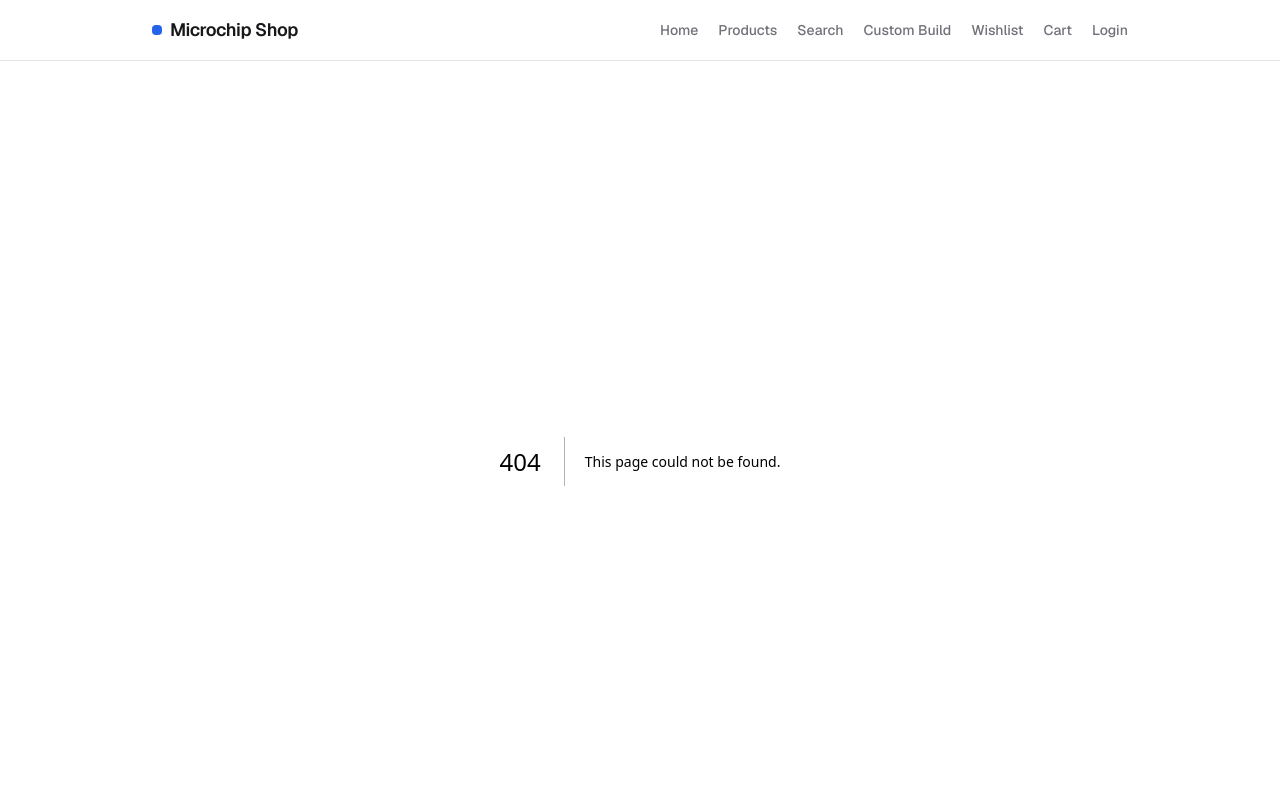
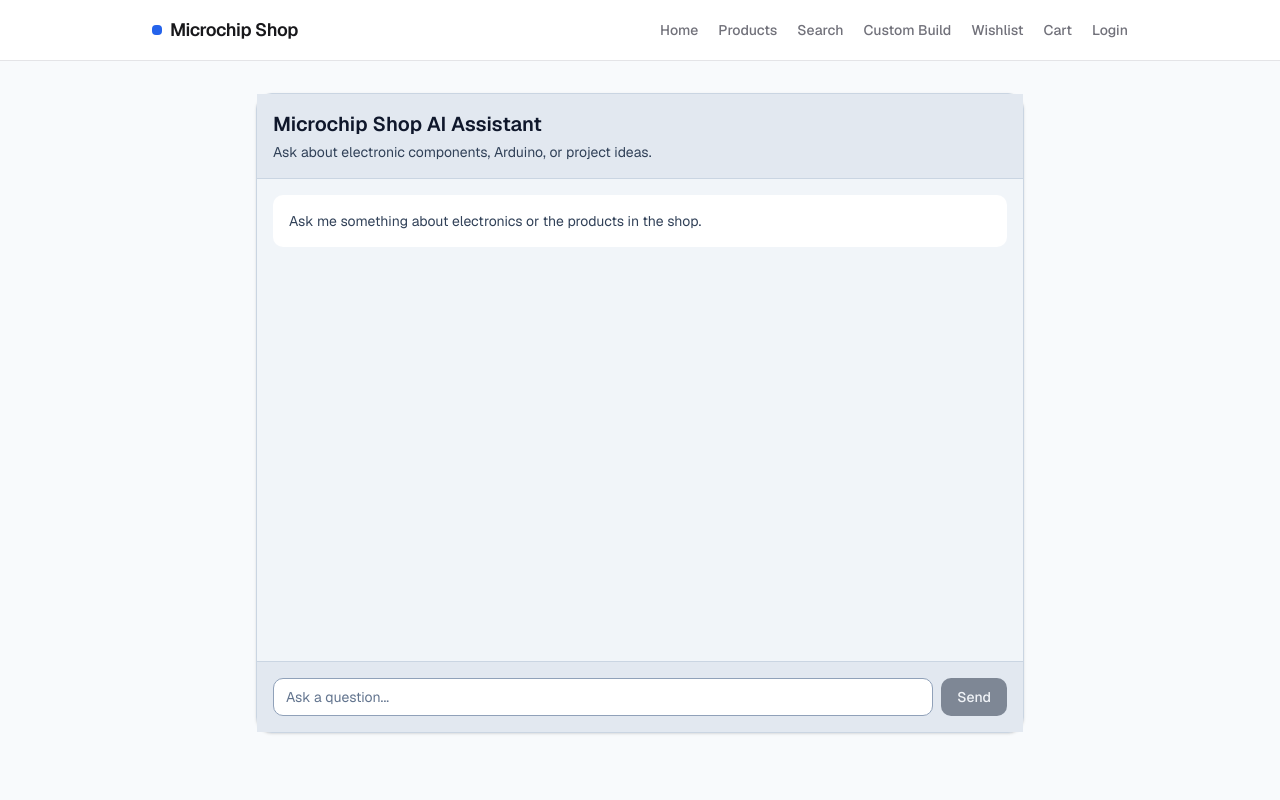
Before and after one commit to RobayedMahmudRohan/MIcrochip_Shop, a Next.js app: page /ai-assistant in a window 1280 px wide. Before the commit this address had no page. Shown: the top 800 px of the page. Built offline with nearby package versions, Linux system fonts and the light colour scheme.

Commit message:
Add streaming AI assistant

```diff
--- a/package.json
+++ b/package.json
@@ -9,6 +9,11 @@
     "lint": "eslint"
   },
   "dependencies": {
+    "@ai-sdk/anthropic": "^4.0.59",
+    "@ai-sdk/gateway": "^4.0.88",
+    "@ai-sdk/google": "^4.0.77",
+    "@ai-sdk/react": "^4.0.112",
+    "ai": "^7.0.109",
     "next": "16.3.5",
     "react": "19.2.8",
     "react-dom": "19.2.8"
--- /dev/null
+++ b/src/app/ai-assistant/page.tsx
@@ -0,0 +1,11 @@
+import Chat from "@/components/chat/chat";
+
+export default function AIAssistantPage() {
+  return (
+    <main className="min-h-screen bg-slate-50 px-4 py-8">
+      <div className="mx-auto h-[80vh] max-h-[700px] w-full max-w-3xl">
+        <Chat />
+      </div>
+    </main>
+  );
+}
--- /dev/null
+++ b/src/app/api/chat/route.ts
@@ -0,0 +1,28 @@
+import {
+  convertToModelMessages,
+  streamText,
+  type UIMessage,
+} from "ai";
+
+import { chatModel, chatSystemPrompt } from "@/lib/ai/config";
+
+export async function POST(request: Request) {
+  try {
+    const { messages }: { messages: UIMessage[] } = await request.json();
+
+    const result = streamText({
+      model: chatModel,
+      system: chatSystemPrompt,
+      messages: await convertToModelMessages(messages),
+    });
+
+    return result.toUIMessageStreamResponse();
+  } catch (error) {
+    console.error("AI chat error:", error);
+
+    return Response.json(
+      { error: "AI request failed" },
+      { status: 500 },
+    );
+  }
+}
--- a/src/app/page.tsx
+++ b/src/app/page.tsx
@@ -1,4 +1,5 @@
 import { ButtonLink } from "@/components/button-link";
+import ChatWidget from "@/components/chat/chat-widget";
 
 export default function Home() {
   return (
@@ -21,6 +22,8 @@ export default function Home() {
           Request a Custom Build
         </ButtonLink>
       </div>
+
+      <ChatWidget />
     </div>
   );
 }
--- /dev/null
+++ b/src/components/chat/chat-widget.tsx
@@ -0,0 +1,58 @@
+"use client";
+
+import { useState } from "react";
+
+import Chat from "@/components/chat/chat";
+
+export default function ChatWidget() {
+  const [isOpen, setIsOpen] = useState(false);
+
+  return (
+    <>
+      {isOpen && (
+        <div className="fixed bottom-24 right-6 z-50 h-[70vh] max-h-[600px] w-[calc(100vw-2rem)] max-w-[380px] overflow-hidden rounded-2xl shadow-2xl">
+          <Chat />
+        </div>
+      )}
+
+      <button
+        type="button"
+        onClick={() => setIsOpen((open) => !open)}
+        aria-label={isOpen ? "Close AI assistant" : "Open AI assistant"}
+        aria-expanded={isOpen}
+        className="fixed bottom-6 right-6 z-50 flex h-14 w-14 items-center justify-center rounded-full bg-slate-800 text-white shadow-lg transition hover:bg-slate-700"
+      >
+        {isOpen ? (
+          <svg
+            xmlns="http://www.w3.org/2000/svg"
+            viewBox="0 0 24 24"
+            fill="none"
+            stroke="currentColor"
+            strokeWidth={2}
+            strokeLinecap="round"
+            strokeLinejoin="round"
+            className="h-6 w-6"
+            aria-hidden="true"
+          >
+            <path d="M18 6 6 18" />
+            <path d="m6 6 12 12" />
+          </svg>
+        ) : (
+          <svg
+            xmlns="http://www.w3.org/2000/svg"
+            viewBox="0 0 24 24"
+            fill="none"
+            stroke="currentColor"
+            strokeWidth={2}
+            strokeLinecap="round"
+            strokeLinejoin="round"
+            className="h-6 w-6"
+            aria-hidden="true"
+          >
+            <path d="M21 11.5a8.38 8.38 0 0 1-.9 3.8 8.5 8.5 0 0 1-7.6 4.7 8.38 8.38 0 0 1-3.8-.9L3 21l1.9-5.7a8.38 8.38 0 0 1-.9-3.8 8.5 8.5 0 0 1 4.7-7.6 8.38 8.38 0 0 1 3.8-.9h.5a8.48 8.48 0 0 1 8 8v.5z" />
+          </svg>
+        )}
+      </button>
+    </>
+  );
+}
--- /dev/null
+++ b/src/components/chat/chat.tsx
@@ -0,0 +1,168 @@
+"use client";
+
+import { useChat } from "@ai-sdk/react";
+import { useEffect, useRef, useState } from "react";
+
+const NEAR_BOTTOM_THRESHOLD_PX = 80;
+
+export default function Chat() {
+  const [input, setInput] = useState("");
+
+  const { messages, sendMessage, status, stop } = useChat();
+
+  const isStreaming = status === "streaming";
+  const isSubmitting = status === "submitted";
+
+  const lastMessage = messages[messages.length - 1];
+  const hasVisibleAssistantText =
+    lastMessage?.role === "assistant" &&
+    lastMessage.parts.some(
+      (part) => part.type === "text" && part.text.length > 0,
+    );
+  const showThinkingIndicator =
+    isSubmitting || (isStreaming && !hasVisibleAssistantText);
+
+  const messagesContainerRef = useRef<HTMLDivElement>(null);
+  const shouldAutoScrollRef = useRef(true);
+
+  function isNearBottom(element: HTMLDivElement) {
+    const distanceFromBottom =
+      element.scrollHeight - element.scrollTop - element.clientHeight;
+
+    return distanceFromBottom <= NEAR_BOTTOM_THRESHOLD_PX;
+  }
+
+  function handleMessagesScroll(event: React.UIEvent<HTMLDivElement>) {
+    shouldAutoScrollRef.current = isNearBottom(event.currentTarget);
+  }
+
+  useEffect(() => {
+    const container = messagesContainerRef.current;
+
+    if (!container || !shouldAutoScrollRef.current) {
+      return;
+    }
+
+    container.scrollTop = container.scrollHeight;
+  }, [messages]);
+
+  async function handleSubmit(event: React.FormEvent<HTMLFormElement>) {
+    event.preventDefault();
+
+    const text = input.trim();
+
+    if (!text || isSubmitting || isStreaming) {
+      return;
+    }
+
+    setInput("");
+
+    await sendMessage({
+      text,
+    });
+  }
+
+  return (
+    <div className="flex h-full w-full flex-col rounded-2xl border border-slate-300 bg-slate-100 shadow-sm">
+      <div className="border-b border-slate-300 bg-slate-200 p-4">
+        <h1 className="text-xl font-semibold text-slate-900">
+          Microchip Shop AI Assistant
+        </h1>
+
+        <p className="mt-1 text-sm text-slate-700">
+          Ask about electronic components, Arduino, or project ideas.
+        </p>
+      </div>
+
+      <div
+        ref={messagesContainerRef}
+        onScroll={handleMessagesScroll}
+        className="flex-1 space-y-4 overflow-y-auto p-4"
+      >
+        {messages.length === 0 && (
+          <div className="rounded-lg bg-white p-4 text-sm text-slate-700">
+            Ask me something about electronics or the products in the shop.
+          </div>
+        )}
+
+        {messages.map((message) => {
+          const textParts = message.parts.filter(
+            (part): part is Extract<typeof part, { type: "text" }> =>
+              part.type === "text" && part.text.length > 0,
+          );
+
+          if (textParts.length === 0) {
+            return null;
+          }
+
+          return (
+            <div
+              key={message.id}
+              className={`flex ${
+                message.role === "user" ? "justify-end" : "justify-start"
+              }`}
+            >
+              <div
+                className={`max-w-[85%] rounded-2xl px-4 py-3 text-sm ${
+                  message.role === "user"
+                    ? "bg-slate-800 text-white"
+                    : "bg-white text-slate-900 border border-slate-200"
+                }`}
+              >
+                {textParts.map((part, index) => (
+                  <p
+                    key={`${message.id}-${index}`}
+                    className="whitespace-pre-wrap break-words"
+                  >
+                    {part.text}
+                  </p>
+                ))}
+              </div>
+            </div>
+          );
+        })}
+
+        {showThinkingIndicator && (
+          <div className="flex justify-start">
+            <div className="rounded-2xl border border-slate-200 bg-white px-4 py-3 text-sm text-slate-700">
+              Thinking...
+            </div>
+          </div>
+        )}
+      </div>
+
+      <form
+        onSubmit={handleSubmit}
+        className="border-t border-slate-300 bg-slate-200 p-4"
+      >
+        <div className="flex gap-2">
+          <input
+            value={input}
+            onChange={(event) => setInput(event.target.value)}
+            placeholder="Ask a question..."
+            disabled={isSubmitting || isStreaming}
+            className="min-w-0 flex-1 rounded-lg border border-slate-400 bg-white px-3 py-2 text-sm text-slate-900 outline-none placeholder:text-slate-500 focus:border-slate-700"
+          />
+
+          {isStreaming ? (
+            <button
+              type="button"
+              onClick={stop}
+              className="rounded-lg bg-red-600 px-4 py-2 text-sm font-medium text-white hover:bg-red-700"
+            >
+              Stop
+            </button>
+          ) : (
+            <button
+              type="submit"
+              disabled={!input.trim() || isSubmitting}
+              className="rounded-lg bg-slate-800 px-4 py-2 text-sm font-medium text-white disabled:cursor-not-allowed disabled:opacity-50"
+            >
+              Send
+            </button>
+          )}
+        </div>
+      </form>
+    </div>
+  );
+}
--- /dev/null
+++ b/src/lib/ai/config.ts
@@ -0,0 +1,20 @@
+import { google } from "@ai-sdk/google";
+
+/**
+ * Central AI configuration for the Microchip Shop assistant.
+ *
+ * The model and system prompt live here so the chat route and UI
+ * do not contain AI configuration details.
+ */
+export const chatModel = google("gemini-3.5-flash-lite");
+
+export const chatSystemPrompt = `
+You are the Microchip Shop AI assistant.
+
+Help users understand electronic components, Arduino-related products,
+and custom project ideas.
+
+Be concise, practical, and beginner-friendly.
+Do not invent product specifications or prices.
+If you do not know something, say so clearly.
+`;
```
Also changed, not shown: 2 other files (tests, documents, lock files or other folders).
